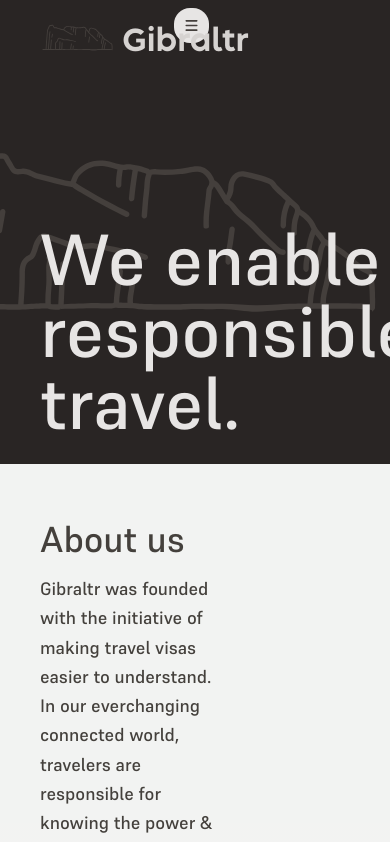
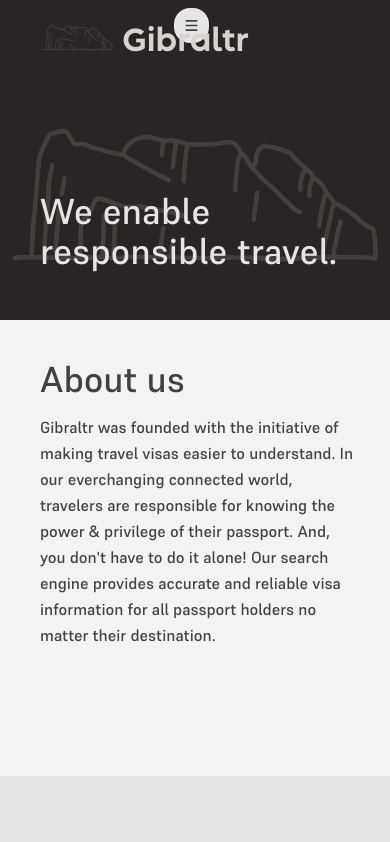
Before and after one commit to tachorzy/Gibraltr, a Next.js app: page /about in a window 390 px wide. Shown: the top 842 px of the page. Built offline with nearby package versions, Linux system fonts and the light colour scheme.

Commit message:
Added mobile responsiveness to about.jsx

```diff
--- a/pages/about.jsx
+++ b/pages/about.jsx
@@ -35,13 +35,13 @@ export default function AboutUs() {
           <div className={"sticky"}>
               <NavBar lightMode={"dark"}></NavBar>
           </div>
-          <div className={supremeMedium.className + " bg-[url('/Gibraltar.svg')] flex flex-row h-[29rem] w-screen bg-stone-800 bg-no-repeat bg-right bg-cover"}>
-              <h1 className={"text-stone-200 text-7xl md:pl-32 pl-10 pt-56"}>We enable responsible travel.</h1>
+          <div className={supremeMedium.className + " bg-[url('/Gibraltar.svg')] flex flex-row h-80 md:h-[29rem] w-screen bg-stone-800 bg-no-repeat max-md:bg-top md:bg-right bg-cover"}>
+              <h1 className={"text-stone-200 text-4xl md:text-7xl md:pl-32 pl-10 pt-48 md:pt-56"}>We enable responsible travel.</h1>
           </div>
 
           <section className={supremeMedium.className + " bg-stone-100 bg-no-repeat bg-contain bg-opacity-90 bg-right flex flex-col justify-between content-center md:pl-40 pl-10"}>
-                <h2 className={"text-stone-700 text-4xl mt-14 mb-3.5"}>About us</h2>
-                <p className={"w-1/2 text-lg text-stone-700 leading-relaxed mb-32"}>
+                <h2 className={"text-stone-700 text-4xl mt-10 md:mt-14 mb-3.5"}>About us</h2>
+                <p className={"w-[90%] md:w-1/2 text-base md:text-lg text-stone-700 leading-relaxed mb-32"}>
                   {"Gibraltr was founded with the initiative of making travel visas easier to understand. In our everchanging connected world, travelers are responsible for knowing the power & privilege of their passport. And, you don't have to do it alone! Our search engine provides accurate and reliable visa information for all passport holders no matter their destination."}
                 </p>
           </section>
```
